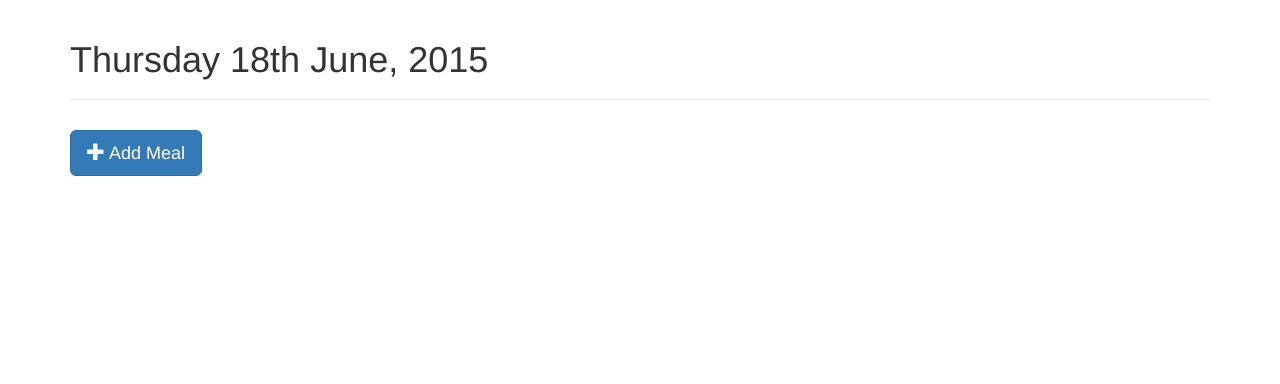
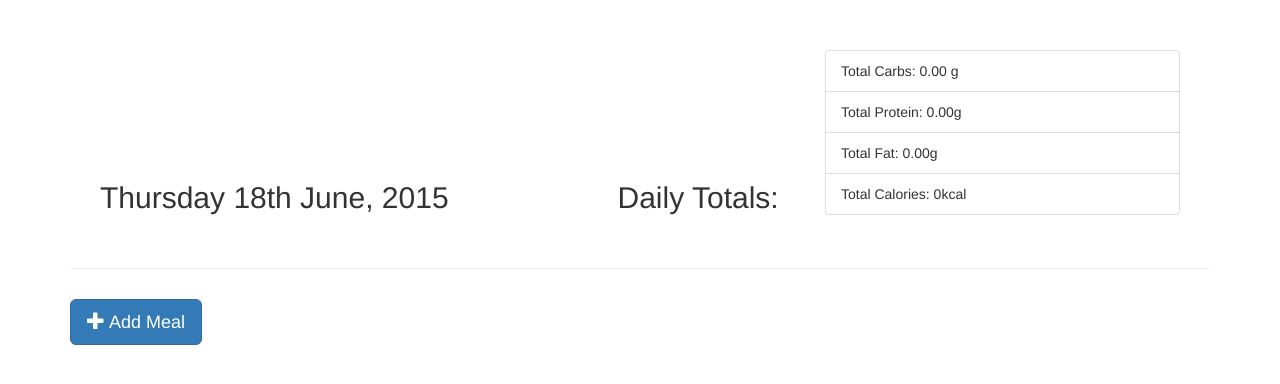
Before and after one commit to BeataBak/Meal-Monitor, a Django app: page /2015-06-18 in a window 1280 px wide. Shown: the top 384 px of the page. Run offline with Django 3.2, Linux system fonts and the light colour scheme; data that the repository does not hold is empty; some libraries are stand-ins or nearby versions.

Commit message:
Add daily totals

```diff
--- a/mealmonitor/meals/templates/meal_list.html
+++ b/mealmonitor/meals/templates/meal_list.html
@@ -18,8 +18,17 @@
            margin: 0 0 1em 0 !important;
         }
 
+        .mydate-padding, .mytotal-padding {
+           padding-top: 111px;
+        }
+
+        .mytotal-padding {
+           padding-left: 70px;
+        }
+
         #id_food_item {
-            width: 100%;
+          width: 100%;
+
         }
     </style>
   </head>
@@ -27,7 +36,18 @@
       <div class="container">
 
           <div class="page-header">
-            <h1>{{ date|date:"l jS F, Y" }}</h1>
+               <div class="row">
+                  <div class="meal-padding col-md-12">
+                      <h2 class="col-md-5 mydate-padding">{{ date|date:"l jS F, Y" }}</h2>
+                      <h2 class="col-md-3 mytotal-padding">Daily Totals:</h2>
+                      <ul class="list-group col-md-4">
+                          <li class="list-group-item">Total Carbs: {{ daily_total_carbs|floatformat:2 }} g</li>
+                          <li class="list-group-item">Total Protein: {{ daily_total_protein|floatformat:2 }}g</li>
+                          <li class="list-group-item">Total Fat: {{ daily_total_fat|floatformat:2 }}g</li>
+                          <li class="list-group-item">Total Calories: {{ daily_total_calories|floatformat:0 }}kcal</li>
+                      </ul>
+                  </div>
+              </div>
           </div>
 
           <div class="row">
@@ -36,17 +56,19 @@
                   {% for meal in meals %}
                   <div class="meal-padding jumbotron">
                       <h2>{{ meal.name }} <small>{{ meal.date_ate|date:"H:i" }}</small></h2>
-                      <ul class="list-group col-md-9">
+                      <div class="row">
+                      <ul class="list-group col-md-8">
                           {% for food in meal.fooditemmeal_set.all %}
                           <li class="list-group-item">{{ food.food_item.name }}, {{ food.quantity }}g</li>
                           {% endfor %}
                       </ul>
-                      <ul class="list-group col-md-3">
+                      <ul class="list-group col-md-4">
                           <li class="list-group-item">Net Carbs: {{ meal.total_net_carbs|floatformat:2 }} g</li>
                           <li class="list-group-item">Protein: {{ meal.total_protein|floatformat:2 }}g</li>
                           <li class="list-group-item">Fat: {{ meal.total_fat|floatformat:2 }}g</li>
                           <li class="list-group-item">Calories: {{ meal.total_calories|floatformat:0 }}kcal</li>
                       </ul>
+                      </div>
                        <div class="row">
                           <form method="post" action="{% url 'add_food_item' %}">
                               {% csrf_token %}
@@ -58,7 +80,7 @@
                               <div class="col-md-2">
                                   {{ food_item_form.quantity }}
                               </div>
-                              <div class="col-md-1">
+                              <div class="col-md-2">
                                   <button type="submit" class="btn btn-default">Add Food Item</button>
                               </div>
                             </form>
--- a/mealmonitor/meals/views.py
+++ b/mealmonitor/meals/views.py
@@ -26,7 +26,17 @@ def meal_list(request, date):
                                 date_ate__month=date.month,
                                 date_ate__day=date.day)
 
-    return render(request, 'meal_list.html', {'date': date, 'meals': meals, 'food_item_form': ItemForm()})
+    return render(request, 'meal_list.html',
+        {
+            'date': date,
+            'meals': meals,
+            'food_item_form': ItemForm(),
+            'daily_total_carbs': daily_total_carbs(meals),
+            'daily_total_protein': daily_total_protein(meals),
+            'daily_total_fat': daily_total_fat(meals),
+            'daily_total_calories': daily_total_calories(meals),
+        }
+    )
 
 
 def meal_create(request, date):
@@ -49,3 +59,35 @@ def add_food_item(request):
             form.save()
 
     return HttpResponseRedirect(request.META.get('HTTP_REFERER'))
+
+def daily_total_carbs(meals):
+
+    daily_total_carbs = 0
+
+    for meal in meals:
+        daily_total_carbs += meal.total_net_carbs()
+    return daily_total_carbs
+
+def daily_total_protein(meals):
+
+    daily_total_protein = 0
+
+    for meal in meals:
+        daily_total_protein += meal.total_protein()
+    return daily_total_protein
+
+def daily_total_fat(meals):
+
+    daily_total_fat = 0
+
+    for meal in meals:
+        daily_total_fat += meal.total_fat()
+    return daily_total_fat
+
+def daily_total_calories(meals):
+
+    daily_total_calories = 0
+
+    for meal in meals:
+        daily_total_calories += meal.total_calories()
+    return daily_total_calories
```
